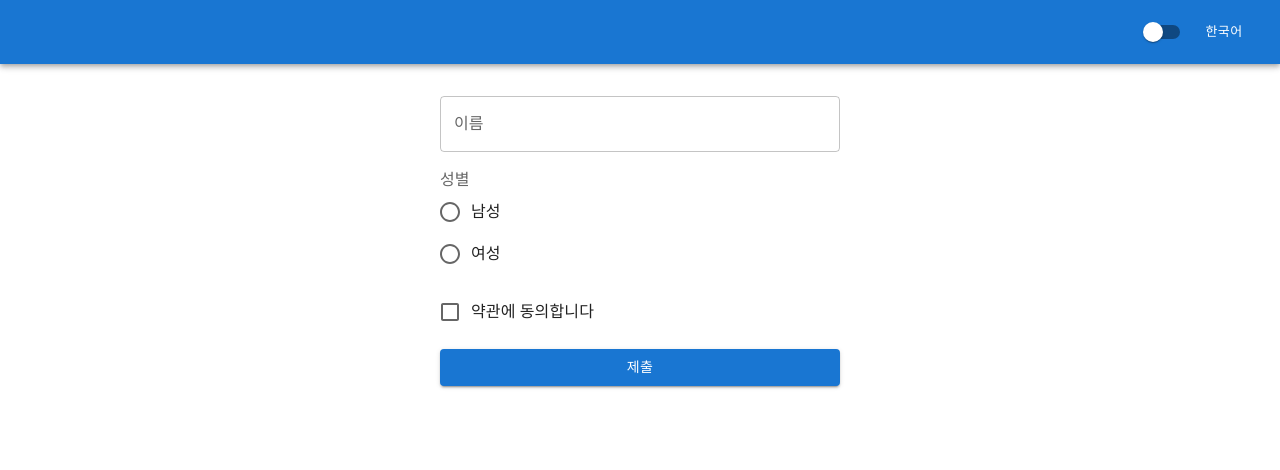
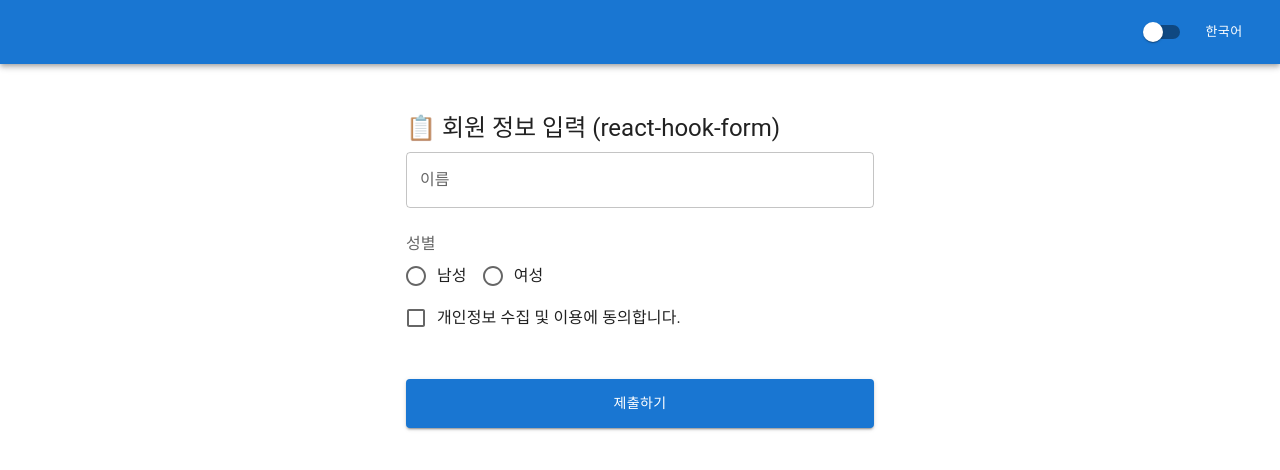
Before and after one commit to code-woncheol/mui-ts-practice, a React (Create React App) app in the folder mui-ts-practice/: page /forms in a window 1280 px wide. Shown: the top 470 px of the page. Built offline with nearby package versions, Linux system fonts and the light colour scheme; some icons are missing.

Commit message:
Form 더 많은 옵션 학습
Form 더 많은 옵션 학습

```diff
--- a/mui-ts-practice/src/pages/FormsPage.tsx
+++ b/mui-ts-practice/src/pages/FormsPage.tsx
@@ -8,56 +8,104 @@ import {
   FormControlLabel,
   Radio,
   Checkbox,
-    FormGroup,
+  Typography,
 } from '@mui/material';
-  import { useState } from 'react';
+import { useSnackbar } from '../contexts/SnackbarContext';
+import { useForm, Controller } from 'react-hook-form';
+
+type FormValues = {
+  name: string;
+  gender: string;
+  agree: boolean;
+};
 
 const FormsPage = () => {
-    const [name, setName] = useState('');
-    const [gender, setGender] = useState('');
-    const [agree, setAgree] = useState(false);
+  const { showSnackbar } = useSnackbar();
 
-    const handleSubmit = () => {
-      alert(`이름: ${name}, 성별: ${gender}, 약관 동의: ${agree}`);
+  const {
+    handleSubmit,
+    control,
+    reset,
+    formState: { errors },
+  } = useForm<FormValues>({
+    defaultValues: {
+      name: '',
+      gender: '',
+      agree: false,
+    },
+  });
+
+  const onSubmit = (data: FormValues) => {
+    showSnackbar(`이름: ${data.name}, 성별: ${data.gender}, 약관 동의: ${data.agree}`, 'success');
+    reset();
   };
 
   return (
-      <Box sx={{ maxWidth: 400, mx: 'auto', mt: 4 }}>
+    <Box sx={{ maxWidth: 500, mx: 'auto', mt: 6, px: 2 }}>
+      <Typography variant="h5" gutterBottom>
+        📋 회원 정보 입력 (react-hook-form)
+      </Typography>
+
+      <form onSubmit={handleSubmit(onSubmit)} noValidate>
+        {/* 이름 입력 */}
+        <Controller
+          name="name"
+          control={control}
+          rules={{ required: '이름은 필수입니다.' }}
+          render={({ field }) => (
             <TextField
+              {...field}
               label="이름"
+              fullWidth
               variant="outlined"
-          fullWidth
-          value={name}
-          onChange={(e) => setName(e.target.value)}
-          sx={{ mb: 2 }}
+              sx={{ mb: 3 }}
+              error={!!errors.name}
+              helperText={errors.name?.message}
+            />
+          )}
         />
 
-        <FormControl sx={{ mb: 2 }}>
-          <FormLabel>성별</FormLabel>
-          <RadioGroup
-            value={gender}
-            onChange={(e) => setGender(e.target.value)}
-          >
+        {/* 성별 선택 */}
+        <FormControl component="fieldset" sx={{ mb: 3 }} error={!!errors.gender}>
+          <FormLabel component="legend">성별</FormLabel>
+          <Controller
+            name="gender"
+            control={control}
+            rules={{ required: '성별을 선택해주세요.' }}
+            render={({ field }) => (
+              <RadioGroup row {...field}>
                 <FormControlLabel value="male" control={<Radio />} label="남성" />
                 <FormControlLabel value="female" control={<Radio />} label="여성" />
               </RadioGroup>
+            )}
+          />
+          <Typography variant="caption" color="error">
+            {errors.gender?.message}
+          </Typography>
+           {/* 약관 동의 체크박스 */}
+        <Controller
+          name="agree"
+          control={control}
+          rules={{ required: '약관 동의는 필수입니다.' }}
+          render={({ field }) => (
+            <FormControlLabel
+              control={<Checkbox {...field} checked={field.value} />}
+              label="개인정보 수집 및 이용에 동의합니다."
+            />
+          )}
+        />
         </FormControl>
 
-        <FormGroup sx={{ mb: 2 }}>
-          <FormControlLabel
-            control={
-              <Checkbox
-                checked={agree}
-                onChange={(e) => setAgree(e.target.checked)}
-              />
-            }
-            label="약관에 동의합니다"
-          />
-        </FormGroup>
 
-        <Button variant="contained" onClick={handleSubmit} fullWidth>
-          제출
+        <Typography variant="caption" color="error" sx={{ display: 'block', mb: 2 }}>
+          {errors.agree?.message}
+        </Typography>
+
+        {/* 제출 버튼 */}
+        <Button type="submit" variant="contained" fullWidth sx={{ py: 1.5 }}>
+          제출하기
         </Button>
+      </form>
     </Box>
   );
 };
```
Lines whose indentation alone changed are shown as unchanged.
